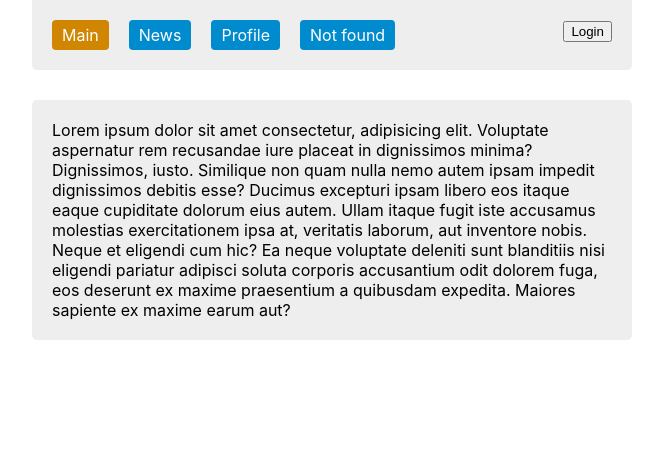
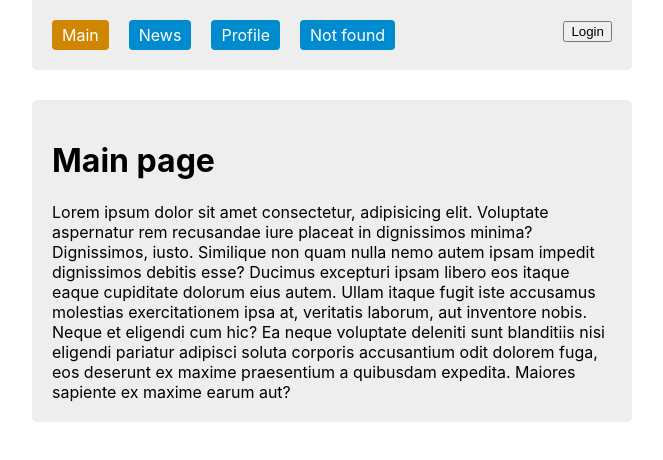
Before and after one commit to fivemru/maxpfrontend--tz-1-2, a React (Create React App) app: page / in a window 1280 px wide. Shown: the top 460 px of the page, without its empty margins (308-971 px from the left). Built offline with nearby package versions, Linux system fonts and the light colour scheme.

Commit message:
h1 headers were added to Main and Not found pages

```diff
--- a/src/components/MainPage.js
+++ b/src/components/MainPage.js
@@ -3,6 +3,7 @@ import React from 'react';
 export const MainPage = () => {
   return (
     <div>
+      <h1>Main page</h1>
       Lorem ipsum dolor sit amet consectetur, adipisicing elit. Voluptate
       aspernatur rem recusandae iure placeat in dignissimos minima? Dignissimos,
       iusto. Similique non quam nulla nemo autem ipsam impedit dignissimos
--- a/src/components/NotFound.js
+++ b/src/components/NotFound.js
@@ -8,6 +8,7 @@ export const NotFound = props => {
 
   return (
     <div>
+      <h1>Not found</h1>
       Page <strong>{location.pathname}</strong> not found!
     </div>
   );
```
